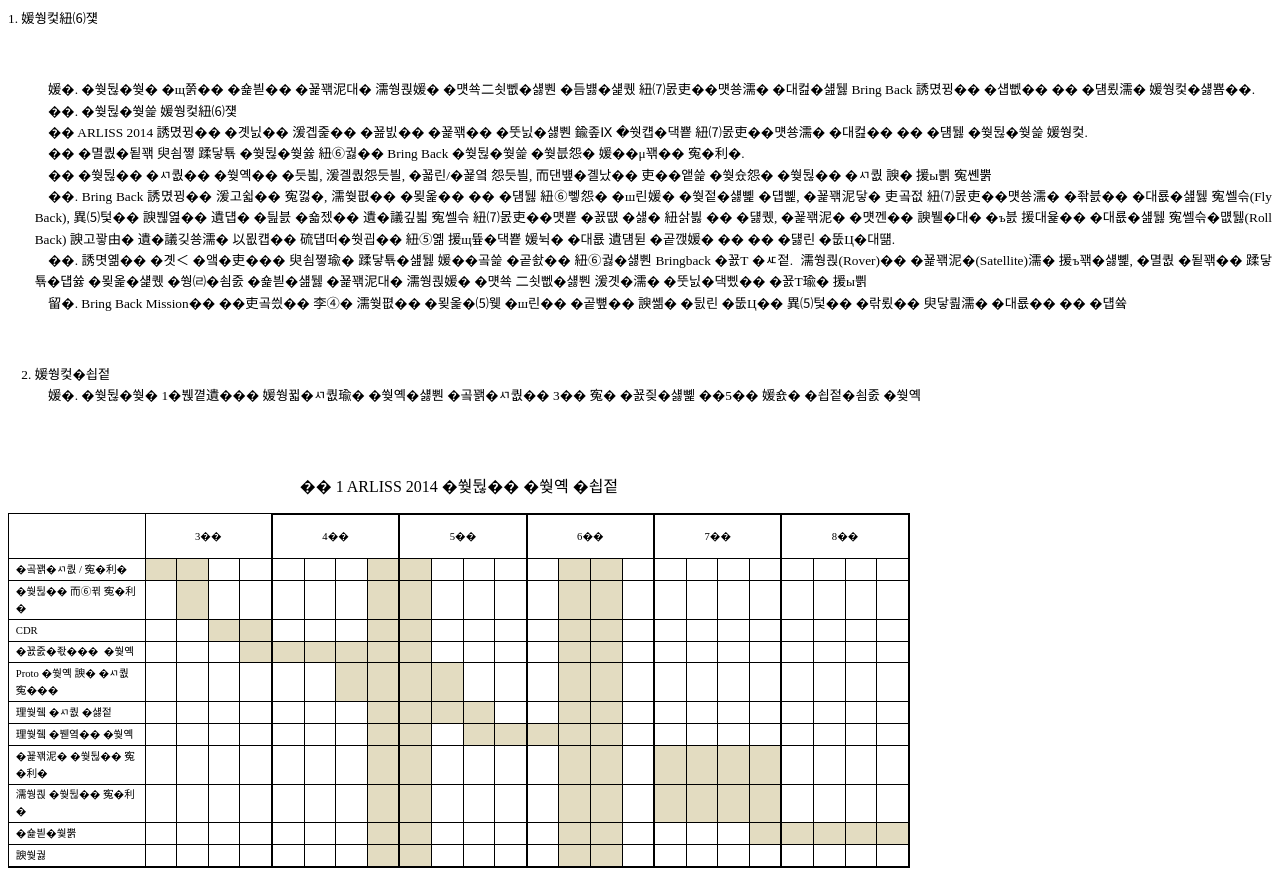
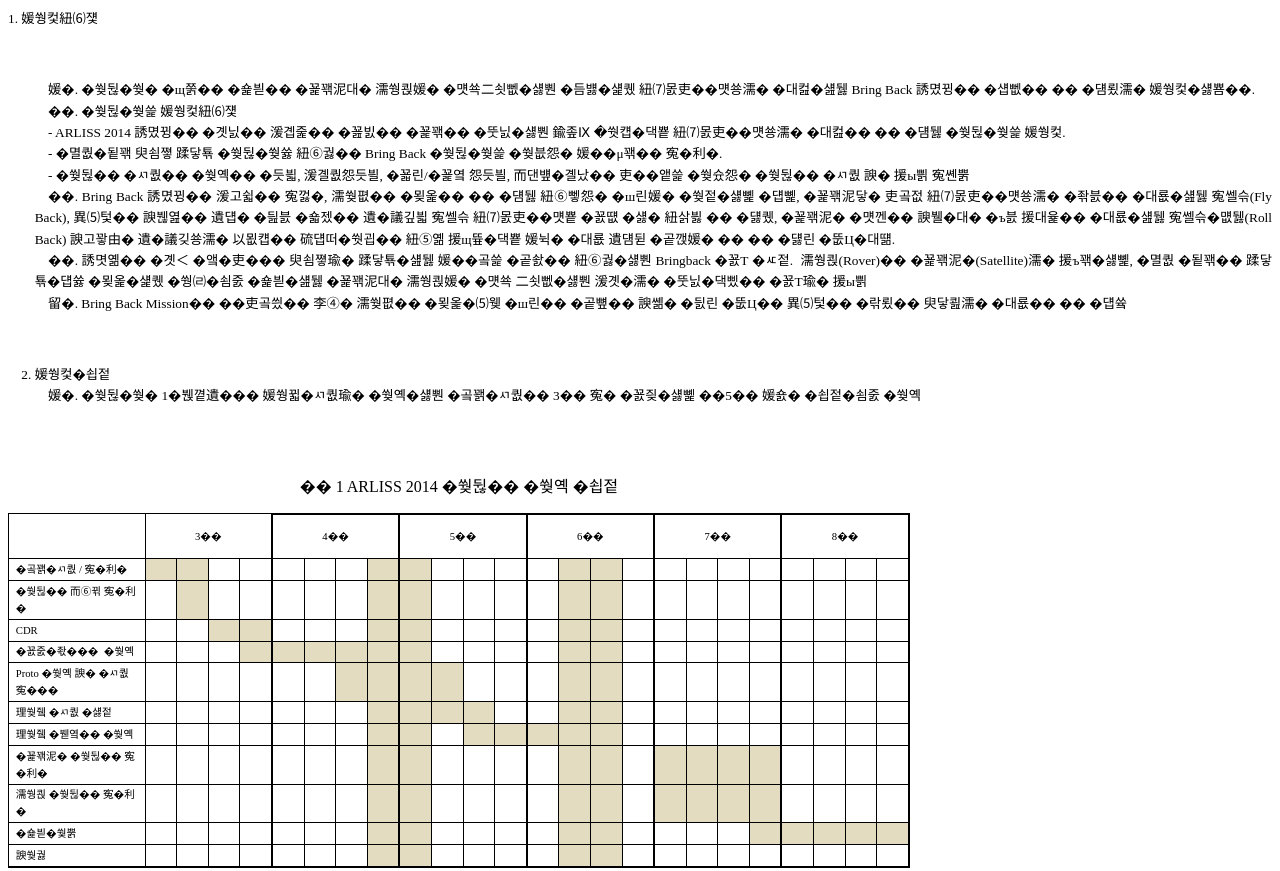
Before and after one commit to SNUSAT/SNUSAT.github.io, a plain HTML site: page doc_arliss2014/doc_arliss2014.html in a window 1280 px wide. Shown: the top 871 px of the page. Drawn offline with Linux system fonts and the light colour scheme.

Commit message:
change dot
- a little modification on format

```diff
--- a/doc_arliss2014/doc_arliss2014.html
+++ b/doc_arliss2014/doc_arliss2014.html
@@ -111,11 +111,11 @@ div.HStyle14
 
 <P CLASS=HStyle3 STYLE='text-indent:10.0pt;'>나. 시스템의 개발목적</P>
 
-<P CLASS=HStyle4>● <SPAN STYLE='font-weight:"bold"'>ARLISS 2014 미션의 우수한 기록을 위해서 위성을 회수하여 빠른 시간내에 목표지점으로 운반할 수 있는 시스템의 개발.</SPAN></P>
-
-<P CLASS=HStyle4>● <SPAN STYLE='font-weight:"bold"'>외계행성 물류 보급 시스템을 모사한 Bring Back 시스템의 제안과 가능성을 검증. </SPAN></P>
-
-<P CLASS=HStyle4>● <SPAN STYLE='font-weight:"bold"'>시스템 설계와 제작을 통한, 기계공학, 전기/전자 공학, 컴퓨터공학 지식의 활용과 시스템 설계 및 구현 경험</SPAN></P>
+<P CLASS=HStyle4>- ARLISS 2014 미션의 우수한 기록을 위해서 위성을 회수하여 빠른 시간내에 목표지점으로 운반할 수 있는 시스템의 개발.</P>
+
+<P CLASS=HStyle4>- 외계행성 물류 보급 시스템을 모사한 Bring Back 시스템의 제안과 가능성을 검증.</P>
+
+<P CLASS=HStyle4>- 시스템 설계와 제작을 통한, 기계공학, 전기/전자 공학, 컴퓨터공학 지식의 활용과 시스템 설계 및 구현 경험</P>
 
 <P CLASS=HStyle3 STYLE='text-indent:10.0pt;'>다. Bring Back 미션을 기획한 것은, 로켓에 탑재할 수 있는 모양과 크기가 한정되어 있어, 위성체가 직접 목표지점으로 날아서 이동하는 경우(Fly Back), 충분한 바람이 불지 않아 동력이 부족한 경우 목표지점에 도달 하지 못할 수 있고, 위성체 자체에 바퀴를 달아 굴러서 이동하는 경우에는(Roll Back) 배터리 부족으로 중간에 멈춰서거나 모래 구덩이에 갇혀 이동 불능 상태가 될 수 있기 때문이다.</P>
 
```
